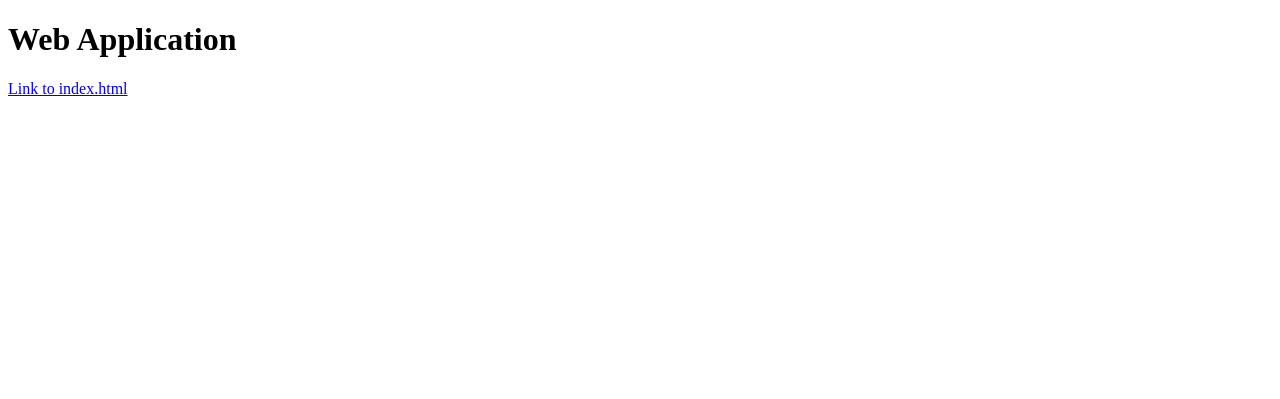
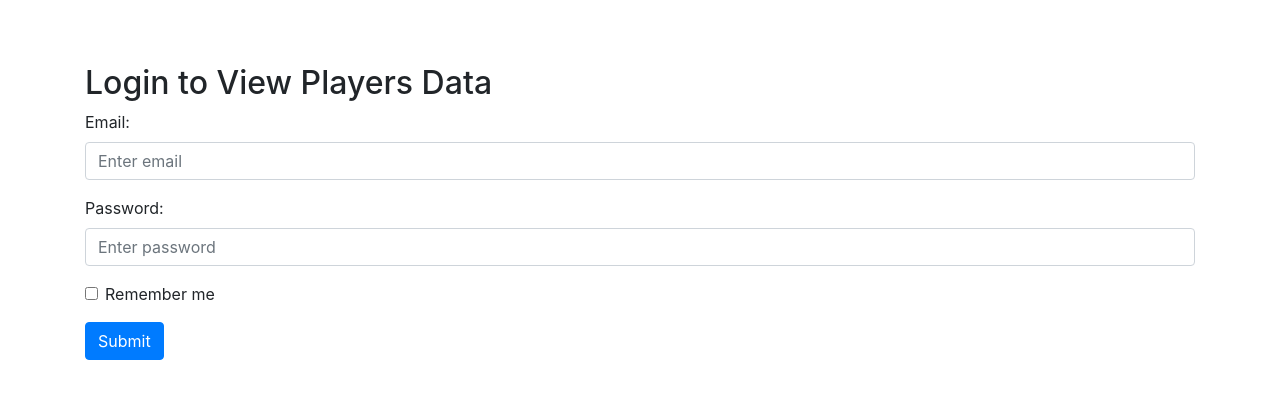
Before and after one commit to mb535/finalproject, a Flask app: page / in a window 1280 px wide. Shown: the top 399 px of the page. Run offline with Flask 2, Linux system fonts and the light colour scheme; some libraries are stand-ins or nearby versions.

Commit message:
Feature: Added content to login.html

```diff
--- a/app/templates/login.html
+++ b/app/templates/login.html
@@ -1,13 +1,37 @@
-
 <!DOCTYPE html>
-<html>
+<html lang="en">
 <head>
-<title>Final Project</title>
+  <title>Players Database</title>
+  <meta charset="utf-8">
+  <meta name="viewport" content="width=device-width, initial-scale=1">
+  <link rel="stylesheet" href="https://maxcdn.bootstrapcdn.com/bootstrap/4.5.2/css/bootstrap.min.css">
+  <script src="https://ajax.googleapis.com/ajax/libs/jquery/3.5.1/jquery.min.js"></script>
+  <script src="https://cdnjs.cloudflare.com/ajax/libs/popper.js/1.16.0/umd/popper.min.js"></script>
+  <script src="https://maxcdn.bootstrapcdn.com/bootstrap/4.5.2/js/bootstrap.min.js"></script>
 </head>
 <body>
 
-<h1>Web Application</h1>
-<a href='index'>Link to index.html</a>
+<div class="container">
+    <p></p>
+    <br><br>
+  <h2>Login to View Players Data</h2>
+  <form action="/action_page.php">
+    <div class="form-group">
+      <label for="email">Email:</label>
+      <input type="email" class="form-control" id="email" placeholder="Enter email" name="email">
+    </div>
+    <div class="form-group">
+      <label for="pwd">Password:</label>
+      <input type="password" class="form-control" id="pwd" placeholder="Enter password" name="pswd">
+    </div>
+    <div class="form-group form-check">
+      <label class="form-check-label">
+        <input class="form-check-input" type="checkbox" name="remember"> Remember me
+      </label>
+    </div>
+    <button type="submit" class="btn btn-primary">Submit</button>
+  </form>
+</div>
 
 </body>
 </html>
```
